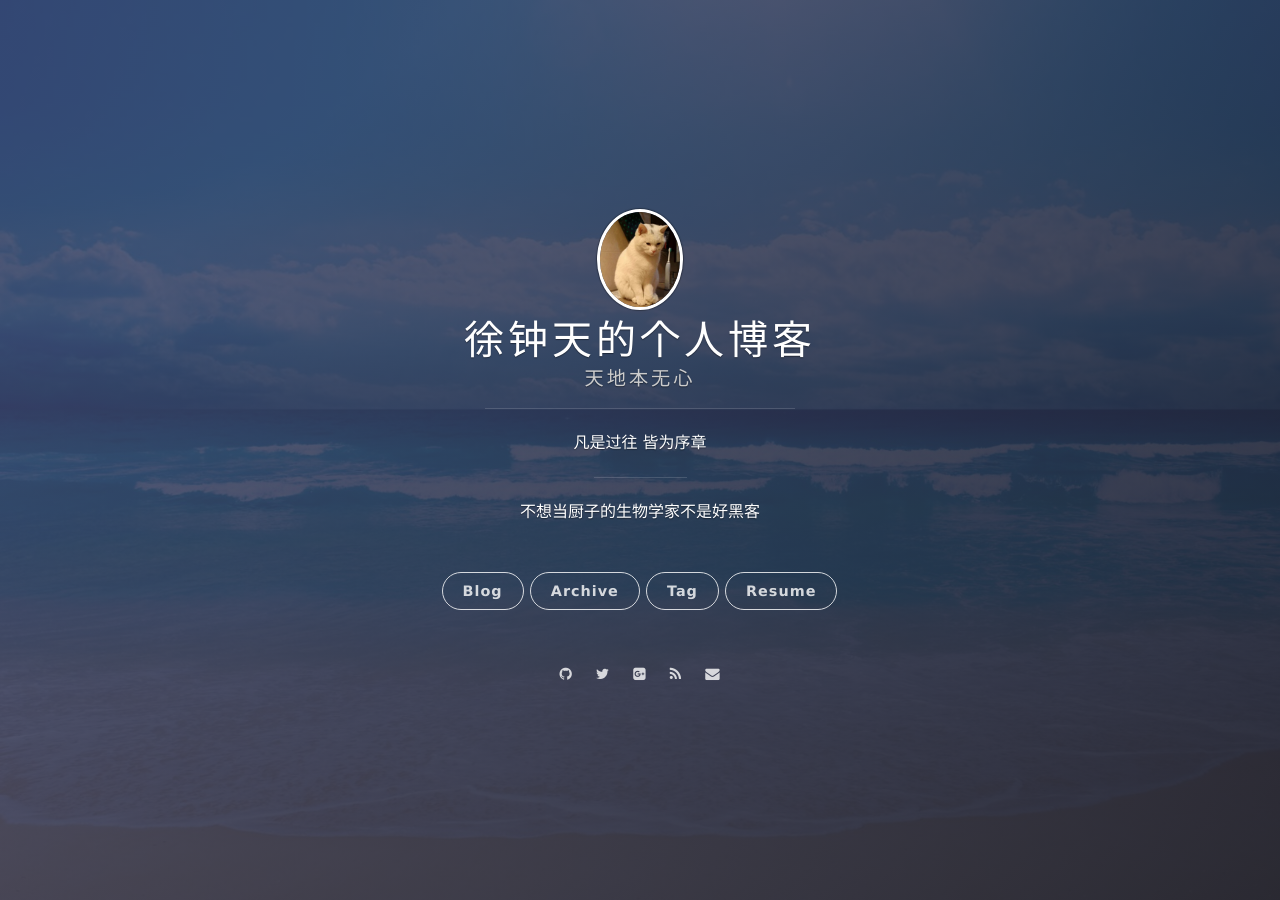
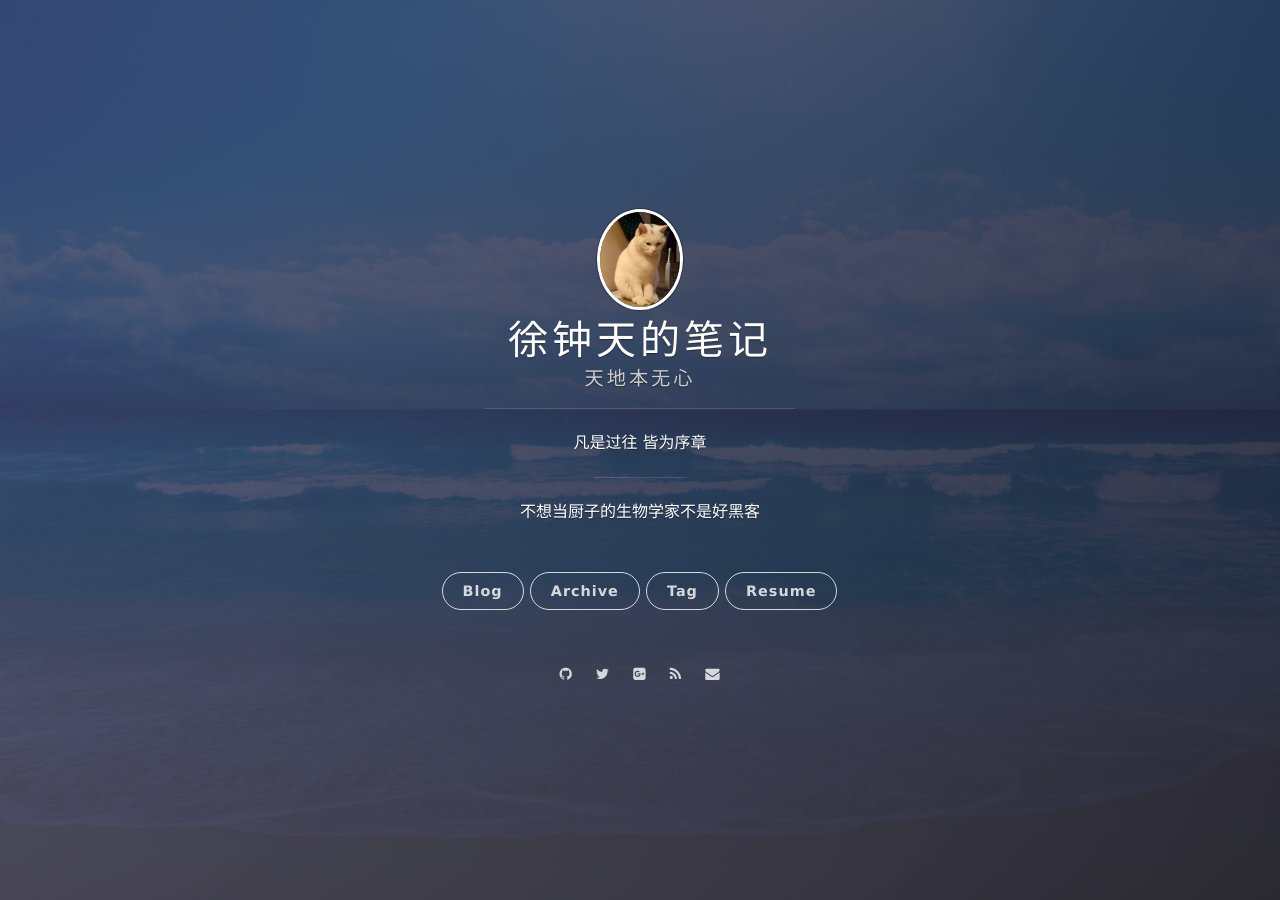
Before and after one commit to xuzhongtian/wandering513.github.io, a Jekyll site: the page built from index.html, in a window 1280 px wide. Built offline with Jekyll 4.4.1, drawn with Linux system fonts in a browser that asks for light colours; nearby versions of some CDN libraries; the list of posts is cut into pages by our own code.

Commit message:
modify name

```diff
--- a/_config.yml
+++ b/_config.yml
@@ -1,5 +1,5 @@
 # Basic
-title: 徐钟天的个人博客
+title: 徐钟天的笔记
 subtitle: 天地本无心
 #welcome_message: <a href="https://github.com/onevcat/vno-jekyll" target="_blank">Download the theme</a>
 welcome_message: 不想当厨子的生物学家不是好黑客
```
